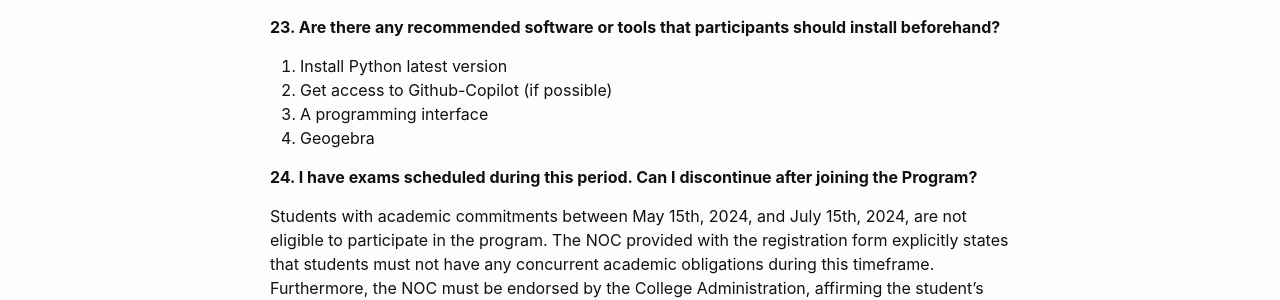
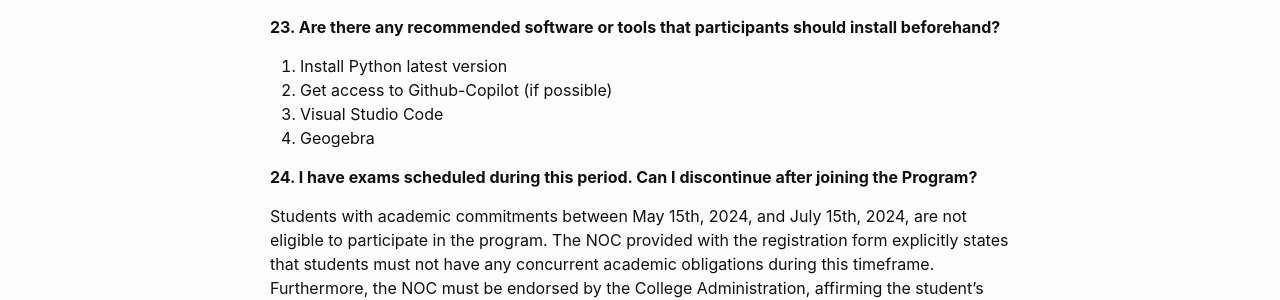
Before and after one commit to sudarshansudarshan/aicamp, a Jekyll site: the page built from Faq.md, in a window 1280 px wide and 900 px high, scrolled down 3443 px. Shown: the part 156-456 px from the top of the window. Built offline with Jekyll 4.4.1, drawn with Linux system fonts in a browser that asks for light colours.

Commit message:
Update Faq.md

```diff
--- a/Faq.md
+++ b/Faq.md
@@ -119,7 +119,7 @@ We will provide notes and question sets.
 
 1. Install Python latest version
 2. Get access to Github-Copilot (if possible)
-3. A programming interface
+3. Visual Studio Code
 4. Geogebra
 
 **24. I have exams scheduled during this period. Can I discontinue after joining the Program?**
```
